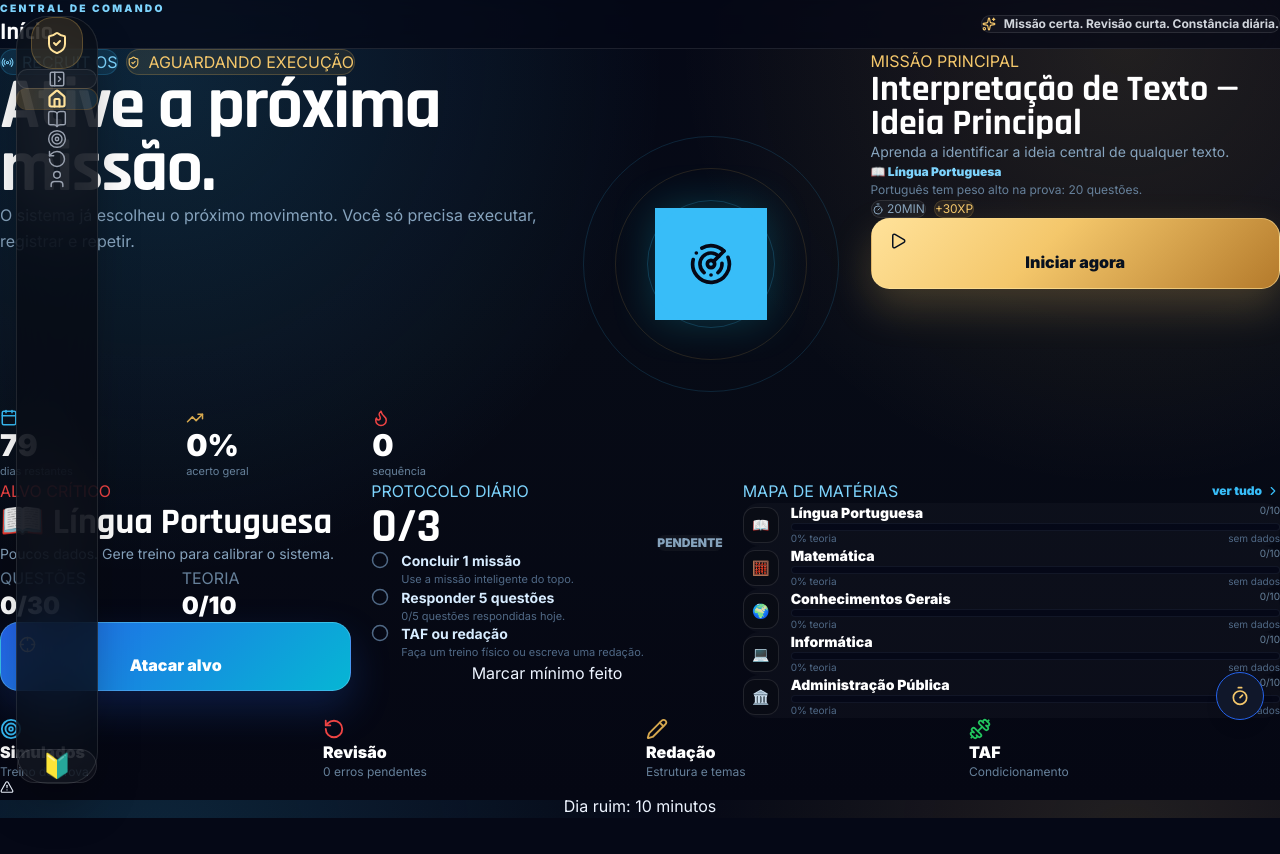
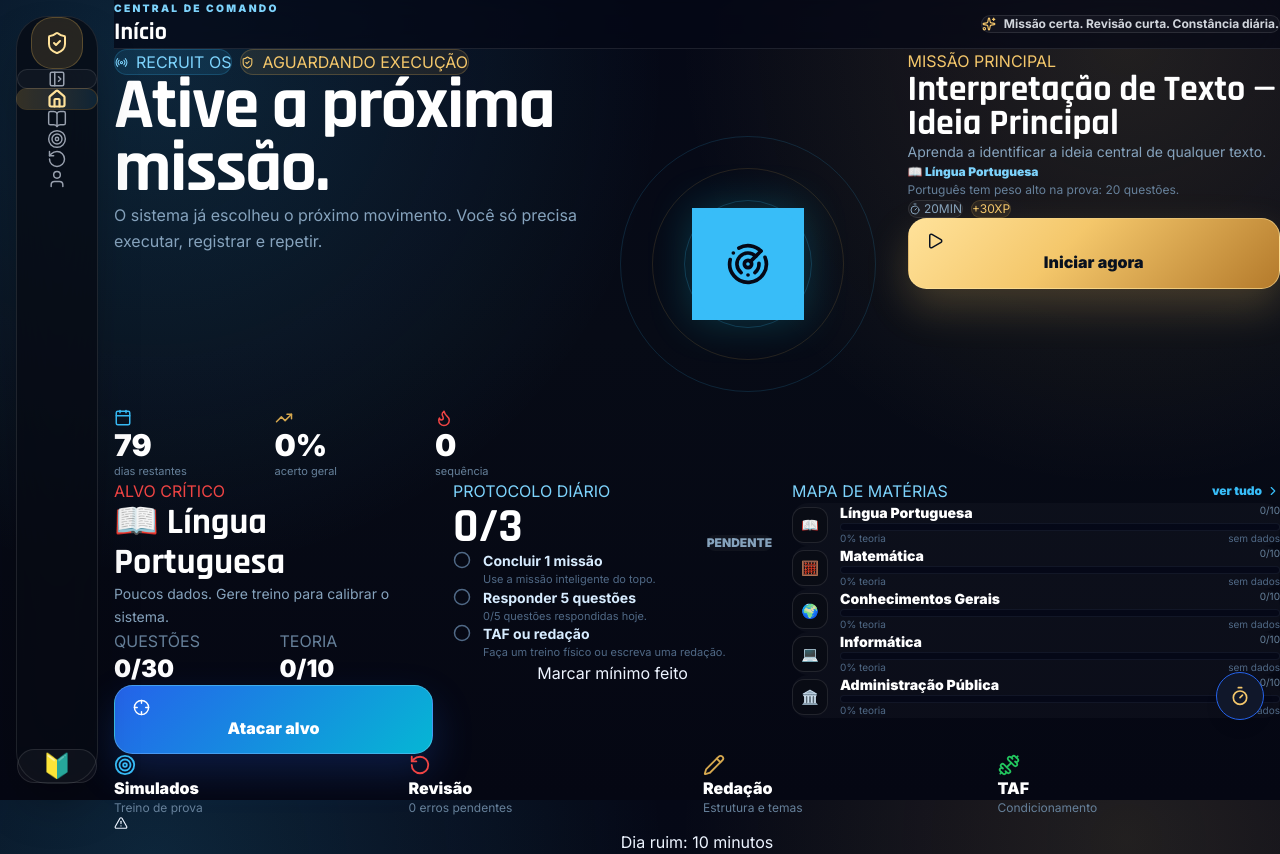
Before and after one commit to wesley956/pm26, a React (Vite) app: page / in a window 1280 px wide. Before the commit the page ends 818 px from the top, so only its background shows below. Built offline with nearby package versions, Linux system fonts and the light colour scheme.

Commit message:
Fix Recruit OS shell sidebar overlap

```diff
--- a/src/components/Layout.tsx
+++ b/src/components/Layout.tsx
@@ -72,7 +72,7 @@ export default function Layout({ children, activeTab, onNavigate }: LayoutProps)
         {/* Floating sidebar */}
         <aside
           className={`fixed left-4 top-4 z-40 hidden h-[calc(100dvh-2rem)] flex-col rounded-[2rem] border border-white/10 bg-[#070b14]/78 p-3 shadow-2xl shadow-black/35 backdrop-blur-2xl transition-all duration-300 md:flex ${
-            collapsed ? 'w-[82px]' : 'w-[272px]'
+            collapsed ? 'w-[82px]' : 'w-[268px]'
           }`}
         >
           <div className="flex h-full flex-col">
@@ -192,7 +192,7 @@ export default function Layout({ children, activeTab, onNavigate }: LayoutProps)
           </div>
         </aside>
 
-        <div className={`flex min-w-0 flex-1 flex-col transition-all duration-300 ${collapsed ? 'md:pl-[114px]' : 'md:pl-[284px]'}`}>
+        <div className={`recruit-shell-main flex min-w-0 flex-1 flex-col ${collapsed ? "" : "recruit-shell-main--open"}`}>
           <header className="sticky top-0 z-30 border-b border-white/10 bg-[#050816]/72 backdrop-blur-2xl">
             <div className="mx-auto flex w-full max-w-[1500px] items-center justify-between gap-3 px-4 py-3 md:px-6 lg:px-8">
               <div className="flex min-w-0 items-center gap-3">
--- a/src/index.css
+++ b/src/index.css
@@ -199,3 +199,25 @@ input:focus, textarea:focus, select:focus {
   box-shadow: 0 0 0 3px rgba(244, 199, 107, 0.12);
   background: rgba(2, 6, 23, 0.82);
 }
+
+/* Recruit OS shell spacing fix */
+.recruit-shell-main {
+  min-width: 0;
+  transition: padding-left 0.3s ease;
+}
+
+@media (min-width: 768px) {
+  .recruit-shell-main {
+    padding-left: 114px;
+  }
+
+  .recruit-shell-main--open {
+    padding-left: 300px;
+  }
+}
+
+@media (max-width: 767px) {
+  .recruit-shell-main {
+    padding-left: 0;
+  }
+}
```
